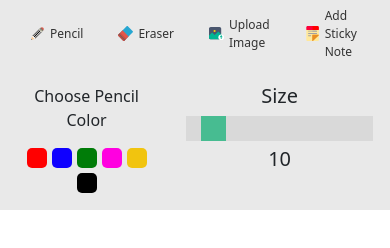
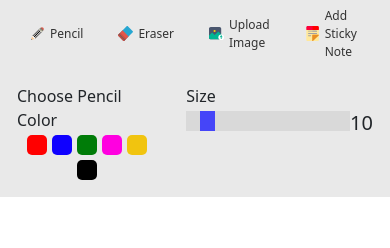
Before and after one commit to simran70875/whiteboard, a plain HTML site: page screens/index.html in a window 390 px wide. Both pictures are taken after a click on the element "Pencil". Drawn offline with nearby package versions, Linux system fonts and the light colour scheme.

Commit message:
all done

```diff
--- a/screens/index.html
+++ b/screens/index.html
@@ -36,7 +36,7 @@
         <div id="pencilColorsContainer">
             <div style="display: flex; justify-content: center">
                 <div id="pickColor">
-                    <p >Choose Pencil Color</p>
+                    <p style="margin-bottom: 3px;">Choose Pencil Color</p>
                     <div style="display: flex; flex-wrap: wrap; gap: 5px; justify-content: center">
                         <div class="boxColor" id="redColor" style="background-color: #FF0000"></div>
                         <div class="boxColor" id="blueColor" style="background-color: #0F00FF"></div>
@@ -47,9 +47,12 @@
                     </div>
                 </div>
                 <div id="eraserSize">
-                    <h5>Size</h5>
-                    <input type="range" min="1" max="100" value="10" class="slider" id="myRange">
-                    <h5 class="demo"></h5>
+                    <p style="margin-bottom: 3px;">Size</p>
+                    <div style="display: flex">
+                        <input style="height: 20px;" type="range" min="1" max="100" value="10" class="slider" id="myRange">
+                        <h5 class="demo"></h5>
+                    </div>
+
                 </div>
             </div>
         </div>
--- a/scripts/tools.js
+++ b/scripts/tools.js
@@ -57,7 +57,7 @@ function handleToolSelection(toolName) {
       tool.lineWidth = 1;
       break;
     case "eraser":
-      toggleEraserSize();
+      togglePencilColors();
       pickColor.style.display = "none";
       tool.strokeStyle = "#fff";
       tool.lineWidth = 10;
@@ -83,11 +83,6 @@ function handleToolSelection(toolName) {
 function togglePencilColors() {
   pencilColorsContainer.style.display = isOpenPencilColors ? "none" : "block";
   isOpenPencilColors = !isOpenPencilColors;
-}
-
-function toggleEraserSize() {
-  eraserSize.style.display = isOpenEraserSize ? "none" : "block";
-  isOpenEraserSize = !isOpenEraserSize;
 }
 
 // Drawing logic
--- a/stylesheet/styles.css
+++ b/stylesheet/styles.css
@@ -119,14 +119,13 @@ body {
   padding-top: 10vh !important;
   padding: 17px;
   background: #e9e9e9;
-  text-align: center;
 }
 
 #eraserSize {
   width: 200px;
   margin-left: 30px;
   background: #e9e9e9;
-  text-align: center;
+
 }
 
 canvas {
@@ -152,15 +151,8 @@ canvas {
 .slider::-webkit-slider-thumb {
   -webkit-appearance: none;
   appearance: none;
-  width: 25px;
-  height: 25px;
-  background: #04aa6d;
+  width: 15px;
+  height: 20px;
+  background: blue;
   cursor: pointer;
 }
-
-.slider::-moz-range-thumb {
-  width: 25px;
-  height: 25px;
-  background: #04aa6d;
-  cursor: pointer;
-}
```
